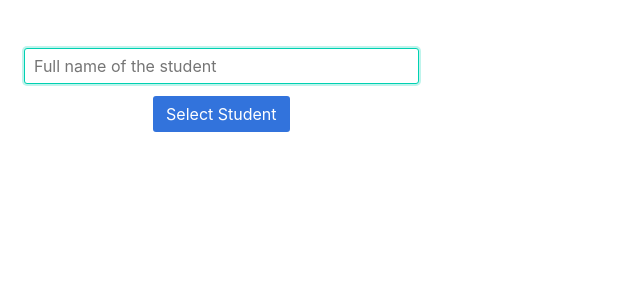
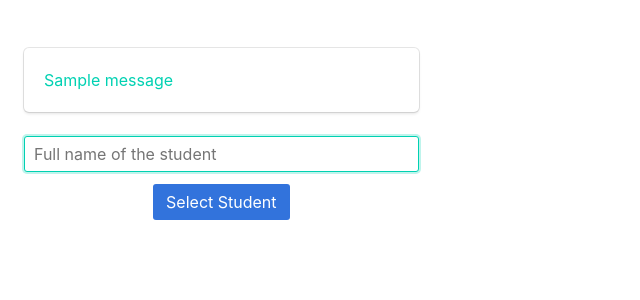
Before and after one commit to roshnet/feedback-visualizer, a Flask app: page / in a window 1280 px wide. Shown: the top 300 px of the page, without its empty margins (0-640 px from the left). Run offline with Flask 2, Linux system fonts and the light colour scheme; one stand-in notice (Sample message) is shown.

Commit message:
feat: Flash message of last submission success

```diff
--- a/app.py
+++ b/app.py
@@ -1,5 +1,6 @@
 from database.config import db
 from flask import (
+    flash,
     Flask,
     make_response,
     redirect,
@@ -98,6 +99,7 @@ VALUES (
     except:
         return render_template("error.html")
 
+    flash("Last feedback was successfully submitted.")
     return redirect('/')
 
 
--- a/templates/add-student-info.html
+++ b/templates/add-student-info.html
@@ -11,6 +11,15 @@
     <section class="section">
         <form action="/submit" method="POST" class="columns">
             <div class="column is-4">
+                {% with messages = get_flashed_messages() %}
+                {% if messages %}
+                <div class="box has-text-primary">
+                    {% for message in messages %}
+                        {{ message }}
+                    {% endfor %}
+                </div>
+                {% endif %}
+                {% endwith %}
                 <div class="field">
                     <p class="control">
                         <input class="input" type="text" name="name" id="name" placeholder="Full name of the student" autofocus/>
```
